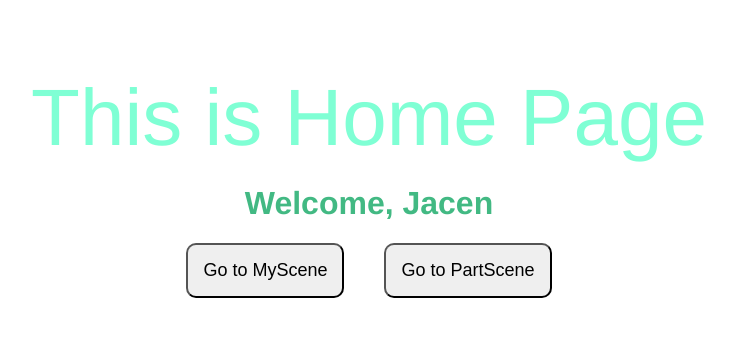
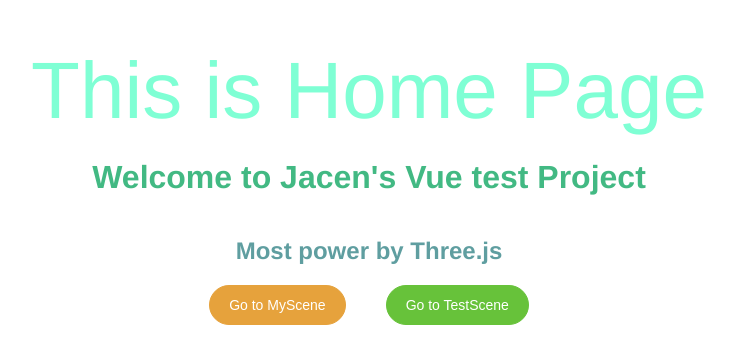
Before and after one commit to Jacen0610/jacen-vue-test, a Vue app: page / in a window 1280 px wide. Shown: the part 195-558 px from the top of the page, without its empty margins (271-1006 px from the left). Built offline with nearby package versions, Linux system fonts and the light colour scheme.

Commit message:
use element-plus button

```diff
--- a/src/views/Home.vue
+++ b/src/views/Home.vue
@@ -1,13 +1,14 @@
 <template>
   <div class="real-center-container">
     <div class="large-text" >This is Home Page</div>
-    <h1 style="color: #42b983">Welcome, Jacen</h1>
+    <h1 style="color: #42b983">Welcome to Jacen's Vue test Project</h1>
+    <h2 style="color: cadetblue">Most power by Three.js</h2>
     <div>
       <router-link class="btn-container" to="/myScene">
-        <button class="rounded-btn">Go to MyScene</button>
+        <el-button size="large" type="warning" round>Go to MyScene</el-button>
       </router-link>
       <router-link class="btn-container" to="/partScene">
-        <button class="rounded-btn">Go to PartScene</button>
+        <el-button size="large" type="success" round>Go to TestScene</el-button>
       </router-link>
     </div>
 
@@ -15,12 +16,21 @@
 </template>
 
 <script>
+import {
+  Check,
+  Delete,
+  Edit,
+  Message,
+  Search,
+  Star,
+} from '@element-plus/icons-vue'
 export default {
   name: 'Home'
 }
 </script>
 
 <style scoped>
+
   .rounded-btn {
     border-radius: 10px;
     padding: 15px;
```
